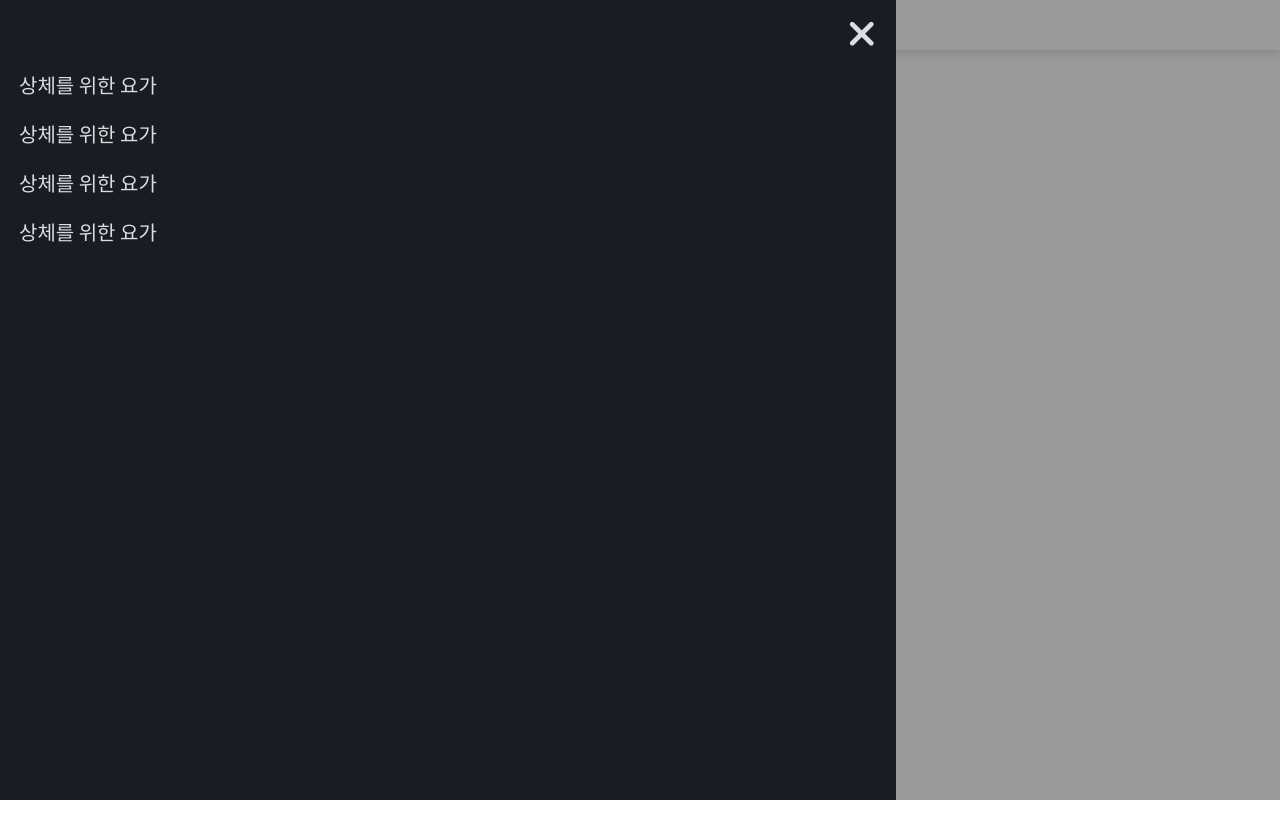
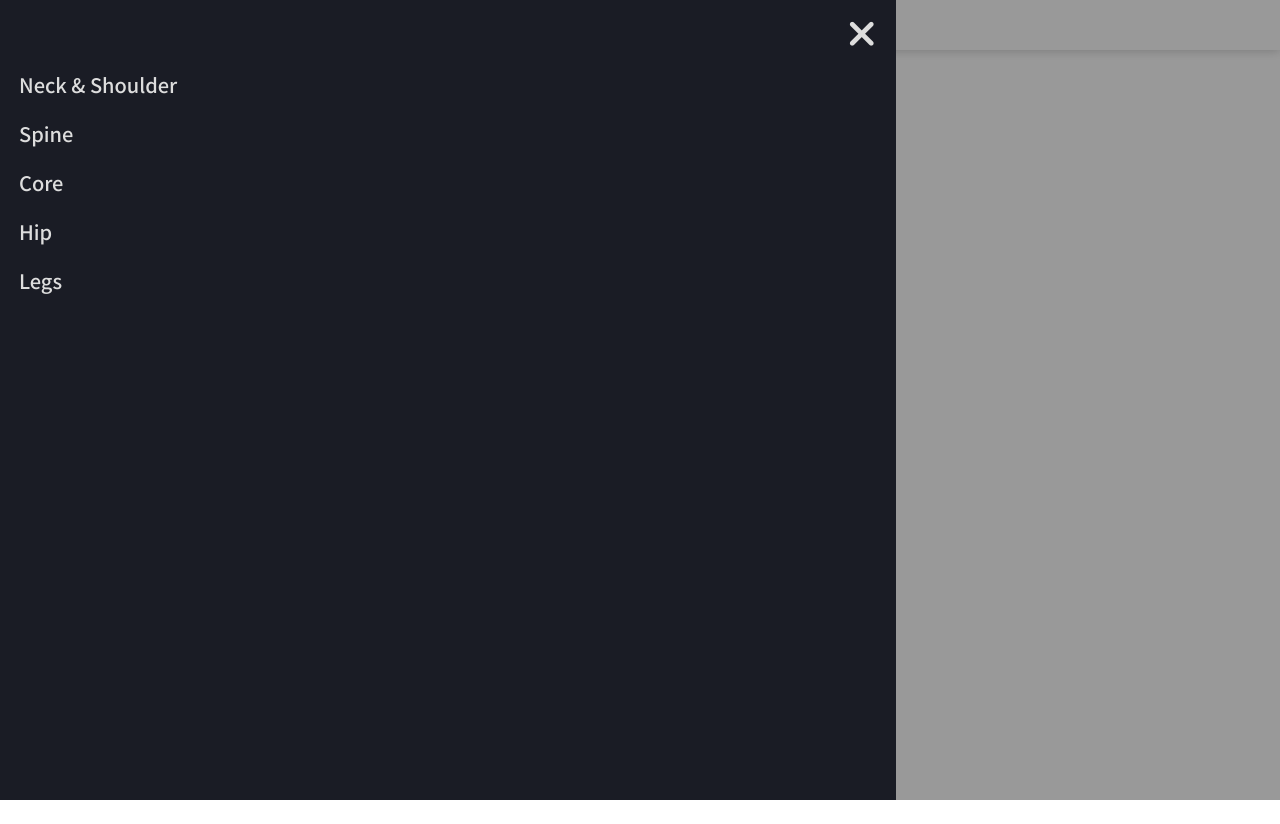
Before and after one commit to mmyeon/free-yoga-camp, a React (Create React App) app: page /id in a window 1280 px wide. Both pictures are taken after a click on the icon 26 px from the left and 25 px from the top of the page. Built offline with nearby package versions, Linux system fonts and the light colour scheme.

Commit message:
사이드 내비게이션에 신체 부위별 타이틀 설정함

```diff
--- a/src/components/Header.jsx
+++ b/src/components/Header.jsx
@@ -1,6 +1,7 @@
 import React, { useState } from "react";
 import "./Header.scss";
 import { Link } from "react-router-dom";
+import db from "../db";
 
 const Header = () => {
   const [isOpenedSideNav, setIsOpenedSideNav] = useState(false);
@@ -12,10 +13,9 @@ const Header = () => {
           <i className="fas fa-times close-btn" onClick={handleClick}></i>
           {isOpenedSideNav && (
             <ul>
-              <li>상체를 위한 요가</li>
-              <li>상체를 위한 요가</li>
-              <li>상체를 위한 요가</li>
-              <li>상체를 위한 요가</li>
+              {db.map((item) => (
+                <li>{item.title}</li>
+              ))}
             </ul>
           )}
         </div>
```
